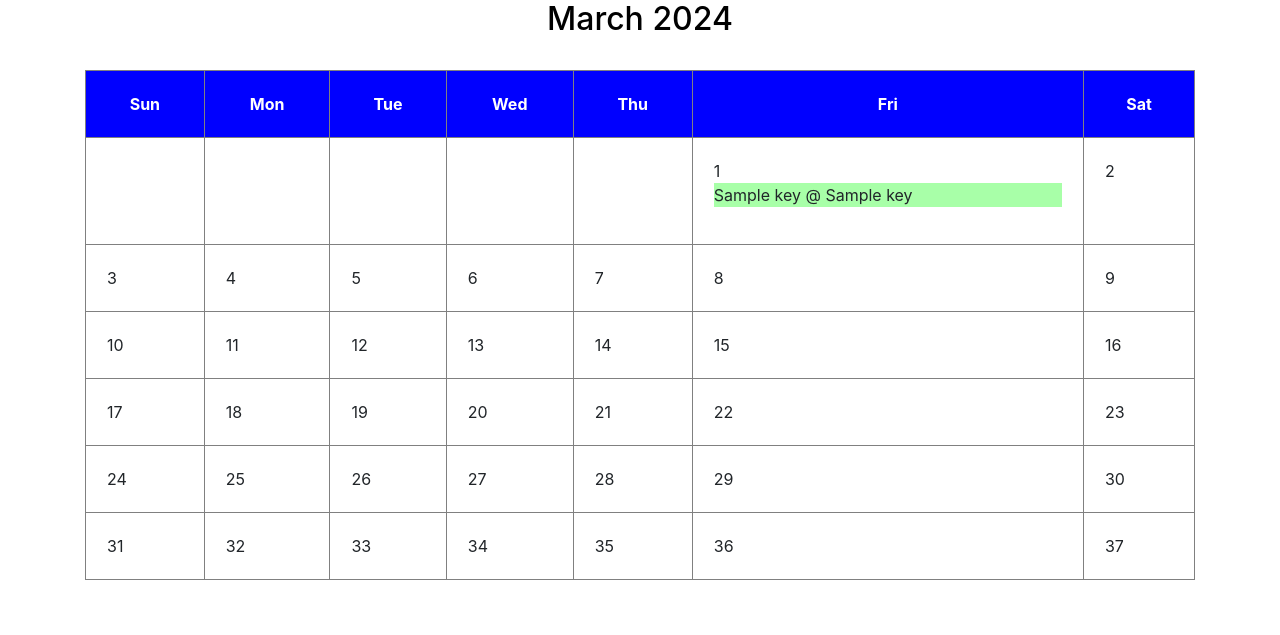
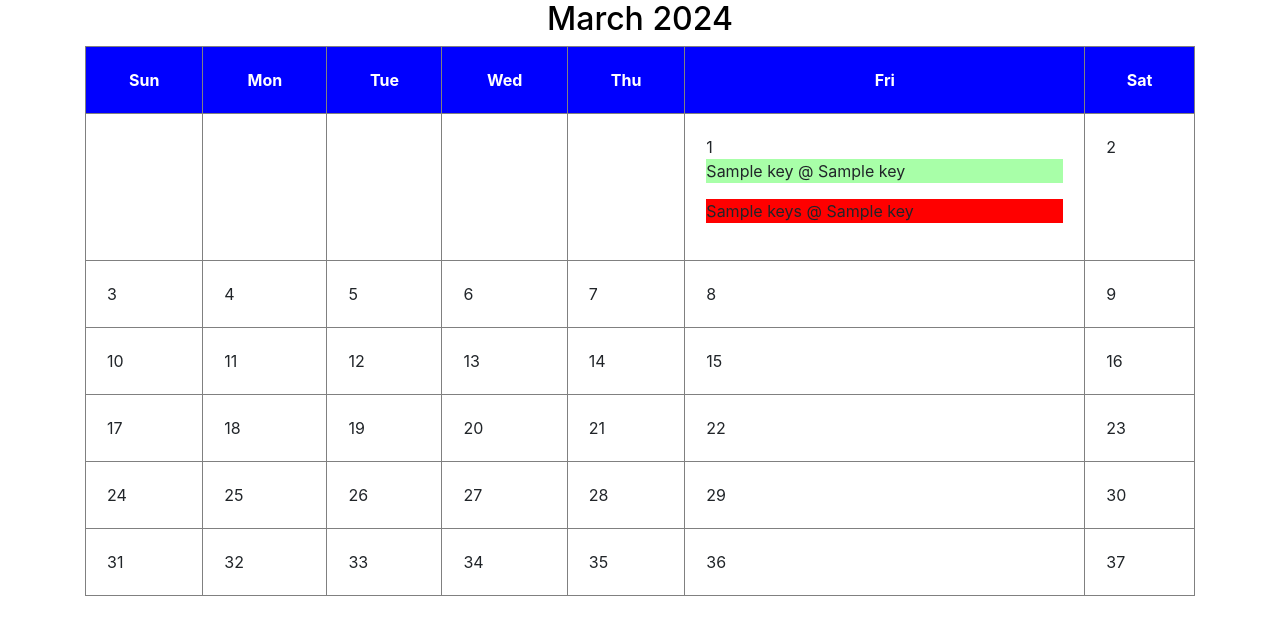
Before and after one commit to Cragmatic/henhacks2024, a Flask app: template templates/calendar.html in a window 1280 px wide. Shown: the part 56-691 px from the top of the page. Run offline with Flask 3, Linux system fonts and the light colour scheme; the template is opened without the code that fills it: most values are stand-ins (such as "Sample title", 1, 10 or a date in 2020); some libraries are stand-ins or nearby versions.

Commit message:
added oceans hw

```diff
--- a/main.py
+++ b/main.py
@@ -1,7 +1,34 @@
 from flask import Flask, render_template, request
 import ai
+import requests
 from bs4 import BeautifulSoup
 from selenium import webdriver
+
+# URL of the Canvas API endpoint
+courseurl = "https://udel.instructure.com:443/api/v1/courses/1761781/assignments?order_by=due_at"
+# Canvas access token
+access_token = "25~MeKzRGR5wUWF9au7XwVeceEIubMRsucYxAi1AwsycUxpuvt8CzVtI7tiQlSROaDU"
+#"25~EQFlkWacDA3dN9NTEsxXl7GRwsXr7B5H6h0xrssjgRmNnwglJ1RjDrumO6fBYSZ6"
+headers = {
+    "Authorization": f"Bearer {access_token}",
+    "Content-Type": "application/json",
+}
+
+response = requests.get(courseurl, headers=headers)
+
+assignments = dict()
+# Check if the request was successful (status code 200)
+if response.status_code == 200:
+    # Parse the JSON response
+    data = response.json()
+    # Print some information from the response
+    for assignment in data:
+        if (assignment['due_at'][5:7] == '03'):
+            assignments[assignment['name']] = [int(assignment['due_at'][8:10]), '11pm']
+else:
+    print("Error:", response.status_code)
+    print("Response:", response.text)
+print(assignments)
 
 app = Flask(__name__)
 
@@ -80,7 +107,7 @@ def view_second_page():
 @app.route("/calendar")
 def view_third_page():
     events= scrape_news()
-    return render_template("calendar.html", title="Calendar page", events=events, c=range(1,31))
+    return render_template("calendar.html", title="Calendar page", events=events, assignments=assignments, c=range(1,31))
 
 if __name__ == "__main__":
     # main()
--- a/templates/calendar.html
+++ b/templates/calendar.html
@@ -37,10 +37,9 @@
         </nav>
 <!--Static March calendar-->
         <div>
-            <h2 align="center" style="color: black;">
+            <h2 align="center" style=" color: black;">
                 March 2024
             </h2>
-            <br />
             <table bgcolor="white" align="center" border="1px solid black"
                 cellspacing="21" cellpadding="21" style="width: 100%; height: 100%;">
                 <!---->
@@ -100,12 +99,22 @@
                                                 <p style="background-color: rgb(168, 255, 168);">{{key}} @ {{events[key][1]}}</p>
                                             {% endif %}
                                         {% endfor %}
+                                        {% for keys in assignments %}
+                                            {% if assignments[keys][0]==i+j-4 %}
+                                                <p style="background-color: red;">{{keys}} @ {{assignments[keys][1]}}</p>
+                                            {% endif %}
+                                        {% endfor %}
                                     {% endif %}
                                     {% if i == 1 %}
                                         {{ i+j+2 }}
                                         {% for key in events %}
                                             {% if events[key][0]==i+j+2 %}
                                                 <p style="background-color: rgb(168, 255, 168);">{{key}} @ {{events[key][1]}}</p>
+                                            {% endif %}
+                                        {% endfor %}
+                                        {% for keys in assignments %}
+                                            {% if assignments[keys][0]==i+j+2 %}
+                                                <p style="background-color: red;">{{keys}} @ {{assignments[keys][1]}}</p>
                                             {% endif %}
                                         {% endfor %}
                                     {% endif %}
@@ -116,12 +125,22 @@
                                                 <p style="background-color: rgb(168, 255, 168);">{{key}} @ {{events[key][1]}}</p>
                                             {% endif %}
                                         {% endfor %}
+                                        {% for keys in assignments %}
+                                            {% if assignments[keys][0]==i+j+8 %}
+                                                <p style="background-color: red;">{{keys}} @ {{assignments[keys][1]}}</p>
+                                            {% endif %}
+                                        {% endfor %}
                                     {% endif %}
                                     {% if i == 3 %}
                                         {{ i+j+14 }}
                                         {% for key in events %}
                                             {% if events[key][0]==i+j+14 %}
                                                 <p style="background-color: rgb(168, 255, 168);">{{key}} @ {{events[key][1]}}</p>
+                                            {% endif %}
+                                        {% endfor %}
+                                        {% for keys in assignments %}
+                                            {% if assignments[keys][0]==i+j+14 %}
+                                                <p style="background-color: red;">{{keys}} @ {{assignments[keys][1]}}</p>
                                             {% endif %}
                                         {% endfor %}
                                     {% endif %}
@@ -132,12 +151,22 @@
                                                 <p style="background-color: rgb(168, 255, 168);">{{key}} @ {{events[key][1]}}</p>
                                             {% endif %}
                                         {% endfor %}
+                                        {% for keys in assignments %}
+                                            {% if assignments[keys][0]==i+j+20 %}
+                                                <p style="background-color: red;">{{keys}} @ {{assignments[keys][1]}}</p>
+                                            {% endif %}
+                                        {% endfor %}
                                     {% endif %}
                                     {% if i == 5 %}
                                         {{ i+j+26 }}
                                         {% for key in events %}
                                             {% if events[key][0]==i+j+26 %}
                                                 <p style="background-color: rgb(168, 255, 168);">{{key}} @ {{events[key][1]}}</p>
+                                            {% endif %}
+                                        {% endfor %}
+                                        {% for keys in assignments %}
+                                            {% if assignments[keys][0]==i+j+26 %}
+                                                <p style="background-color: red;">{{keys}} @ {{assignments[keys][1]}}</p>
                                             {% endif %}
                                         {% endfor %}
                                     {% endif %}
```
